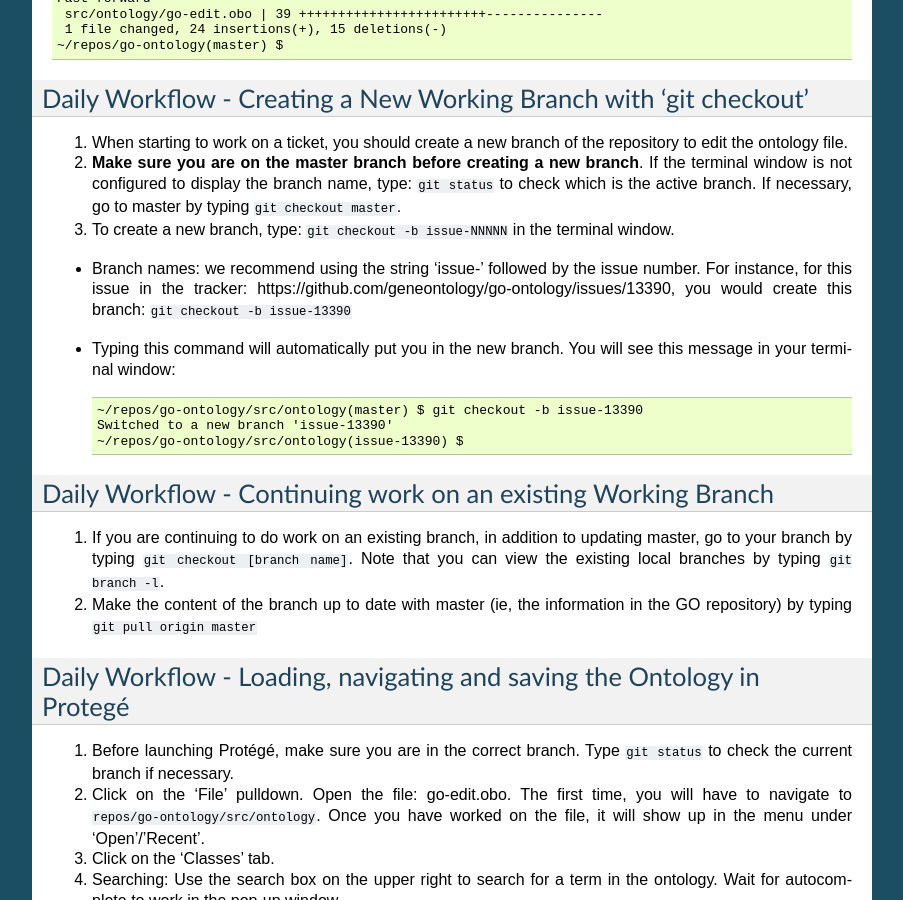
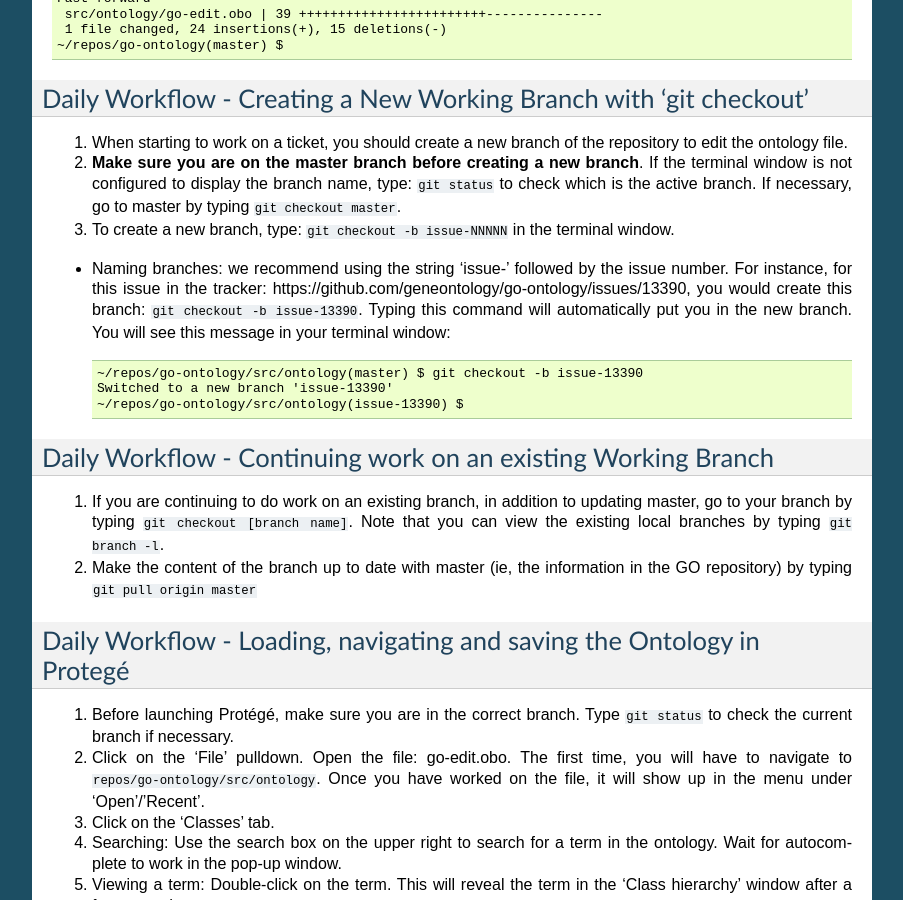
Before and after one commit to geneontology/go-ontology, a Sphinx documentation site: the page built from docs/Installgit.md, in a window 1280 px wide and 900 px high, scrolled down 1337 px. Shown: the whole window, without its empty margins (198-1101 px from the left). Built offline with Sphinx 7.4.7, drawn with Linux system fonts in a browser that asks for light colours.

Commit message:
Update Installgit.md

````diff
--- a/docs/Installgit.md
+++ b/docs/Installgit.md
@@ -76,8 +76,7 @@ Fast-forward
 2. **Make sure you are on the master branch before creating a new branch**. If the terminal window is not configured to display the branch name, type: ```git status``` to check which is the active branch. If necessary, go to master by typing ```git checkout master```.
 
 3. To create a new branch, type:  ```git checkout -b issue-NNNNN``` in the terminal window.
-  - Branch names: we recommend using the string 'issue-' followed by the issue number. For instance, for this issue in the tracker: https://github.com/geneontology/go-ontology/issues/13390, you would create this branch: ```git checkout -b issue-13390```
-  - Typing this command will automatically put you in the new branch. You will see this message in your terminal window:
+  - Naming branches: we recommend using the string 'issue-' followed by the issue number. For instance, for this issue in the tracker: https://github.com/geneontology/go-ontology/issues/13390, you would create this branch: ```git checkout -b issue-13390```. Typing this command will automatically put you in the new branch. You will see this message in your terminal window:
 
       ```
       ~/repos/go-ontology/src/ontology(master) $ git checkout -b issue-13390
````
